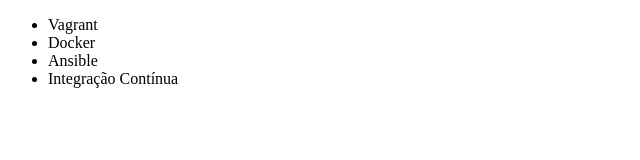
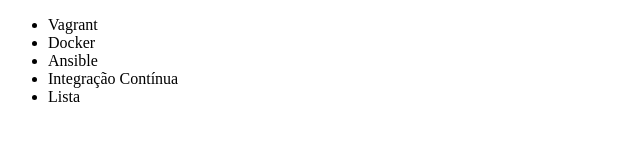
Before and after one commit to jhennyfersb/alura-git, a plain HTML site: page index.html in a window 1280 px wide. Shown: the full height of the page, 0-640 px from the left. Drawn offline with Linux system fonts and the light colour scheme.

Commit message:
Adicionando uma linha lista

```diff
--- a/index.html
+++ b/index.html
@@ -10,6 +10,7 @@
         <li>Docker</li>
         <li>Ansible</li>
         <li>Integração Contínua</li>
+        <li>Lista</li>
     </ul>
 </body>
 </html>
```
